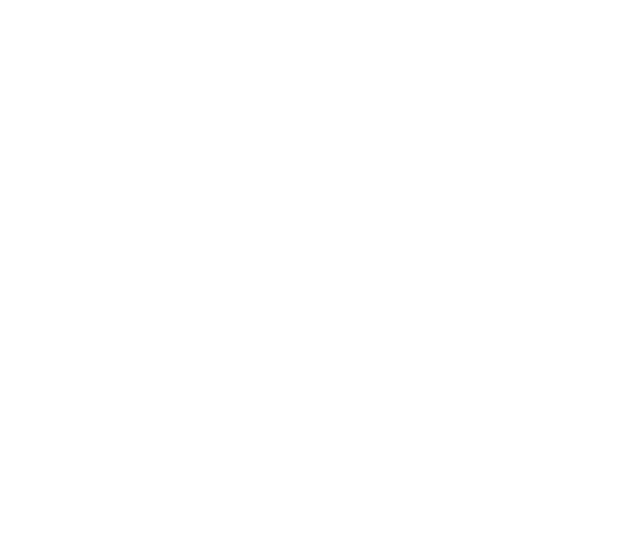
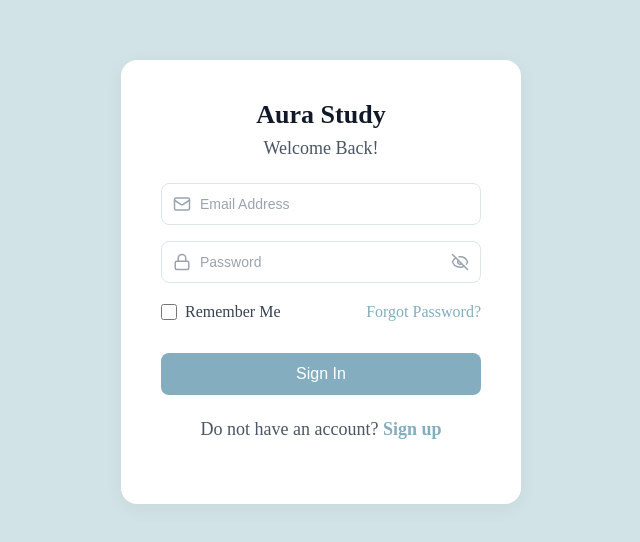
Before and after one commit to mnazzall/AiStudyAssistant, a React (Vite) app in the folder AiStudyAssist/: page /signin in a window 1280 px wide. Before the commit this address had no page. Shown: the part 118-660 px from the top of the page, without its empty margins (319-959 px from the left). Built offline with nearby package versions, Linux system fonts and the light colour scheme; no server answers.

Commit message:
sign in-up completed

```diff
--- a/AiStudyAssist/package.json
+++ b/AiStudyAssist/package.json
@@ -10,6 +10,7 @@
     "preview": "vite preview"
   },
   "dependencies": {
+    "@supabase/supabase-js": "^2.103.0",
     "lucide-react": "^1.7.0",
     "react": "^19.2.4",
     "react-dom": "^19.2.4",
--- a/AiStudyAssist/src/App.jsx
+++ b/AiStudyAssist/src/App.jsx
@@ -5,6 +5,7 @@ import './App.css'
 import MainLayout from './components/layout/mainLayout'
 import Topic from './components/topics/topic'
 import SignUp from './components/registration/signUp'
+import SignIn from './components/registration/signIn'
 
 function App() {
 
@@ -13,6 +14,7 @@ function App() {
       <Router>
         <Routes>
           <Route path="/signup" element={<SignUp />} />
+          <Route path="/signin" element={<SignIn />} />
           <Route path="/" element={<MainLayout />} />
           <Route path="/topics" element={<Topic />} />
         </Routes>
--- /dev/null
+++ b/AiStudyAssist/src/components/registration/signIn.css
@@ -0,0 +1,180 @@
+.signIn-container {
+  display: flex;
+  justify-content: center;
+  align-items: center;
+  min-height: 100vh;
+  background-color: var(--active-bg);
+  padding: 20px;
+  box-sizing: border-box;
+}
+
+
+.signIn-content {
+  background: white;
+  padding: 40px;
+  border-radius: 16px;
+  box-shadow: 0 4px 20px rgba(0, 0, 0, 0.05);
+  width: 100%;
+  max-width: 400px;
+    text-align: center;
+    display: flex;
+    flex-direction: column;
+}
+
+.signIn-content h1 {
+  margin: 0 0 8px 0;
+  font-size: 26px;
+  color: #111827;
+}
+
+.signIn-content p {
+  margin: 0 0 24px 0;
+  color: #4b5563;
+  font-size: 18px;
+}
+
+
+form {
+  display: flex;
+  flex-direction: column;
+  gap: 16px;
+}
+
+
+form > div:not(.remember-forgot-container) {
+  position: relative;
+  display: flex;
+  flex-direction: column;
+  gap: 6px;
+}
+
+
+label {
+  font-size: 13px;
+  font-weight: 500;
+  color: #374151;
+
+}
+
+
+.placeholder-icon-signin {
+  position: absolute;
+  left: 12px;
+  top: 50%;
+  transform: translateY(-50%);
+  color: #9ca3af;
+  pointer-events: none;
+}
+
+.password-toggle-icon {
+  position: absolute;
+  right: 12px;
+  top: 50%;
+  transform: translateY(-50%);
+  color: #9ca3af;
+  cursor: pointer;
+}
+
+
+input[type="email"],
+input[type="password"] {
+  width: 100%;
+  padding: 12px 16px 12px 38px;
+  border: 1px solid #dce7e9;
+  border-radius: 8px;
+  font-size: 14px;
+  outline: none;
+  transition: all 0.2s ease;
+  box-sizing: border-box;
+  color: #111827;
+}
+
+input[type="email"]::placeholder,
+input[type="password"]::placeholder {
+  color: #9ca3af;
+}
+
+input[type="email"]:focus,
+input[type="password"]:focus {
+  border-color: #79a1b0;
+  box-shadow: 0 0 0 3px rgba(121, 161, 176, 0.15);
+}
+
+
+.remember-forgot-container {
+  display: flex;
+  justify-content: space-between;
+  align-items: center;
+  margin-top: 4px;
+  margin-bottom: 8px;
+}
+
+.remember-me {
+  display: flex;
+  align-items: center;
+  gap: 8px;
+}
+
+
+.remember-me input[type="checkbox"] {
+  width: 16px;
+  height: 16px;
+  cursor: pointer;
+  accent-color: #84aebf;
+}
+
+.remember-me label {
+  cursor: pointer;
+  margin: 0;
+  font-size: 16px;
+}
+
+.forgot-password-link {
+  font-size: 13px;
+  color: #84aebf;
+  text-decoration: none;
+  font-weight: 500;
+  transition: color 0.2s;
+  font-size: 16px;
+}
+
+.forgot-password-link:hover {
+  color: #6a94a6;
+  text-decoration: underline;
+
+}
+
+button[type="submit"] {
+  width: 100%;
+  padding: 12px;
+  background-color: #84aebf; /* Aura Study teal */
+  color: white;
+  border: none;
+  border-radius: 8px;
+  font-size: 16px;
+  font-weight: 500;
+  cursor: pointer;
+  transition: background-color 0.2s ease;
+}
+
+button[type="submit"]:hover {
+  background-color: #6a94a6;
+}
+
+
+.signup-text {
+  margin-top: 24px;
+  text-align: center;
+  font-size: 14px;
+  color: #4b5563;
+}
+
+.signup-text a {
+  color: #84aebf;
+  text-decoration: none;
+  font-weight: 600;
+}
+
+.signup-text a:hover {
+  text-decoration: underline;
+}
--- /dev/null
+++ b/AiStudyAssist/src/components/registration/signIn.jsx
@@ -0,0 +1,69 @@
+import React,{useState} from "react";
+import { Mail, Lock, EyeOff, Eye } from "lucide-react";
+import './signIn.css'
+
+function SignIn() {
+    const [formData, setFormData] = useState({
+        email: "",
+        password: "",
+    });
+    const [showPassword, setShowPassword] = useState(false);
+
+    return(
+        <div className="signIn-container">
+            <div className="signIn-content">
+
+            <h1>Aura Study</h1>
+            <p>Welcome Back!</p>
+
+            <form>
+                <div>
+                    <Mail className="placeholder-icon-signin" size={18} />
+
+                    <input
+                        type="email"
+                        id="email"
+                        value={formData.email}
+                        placeholder="Email Address"
+                        onChange={(e) => setFormData({...formData, email: e.target.value})}
+                        required
+                    />
+                </div>
+                <div>
+                    <Lock className="placeholder-icon-signin" size={18} />
+
+                    <input
+                        type={showPassword ? "text" : "password"}
+                        id="password"
+                        value={formData.password}
+                        placeholder="Password"
+                        onChange={(e) => setFormData({...formData, password: e.target.value})}
+                        required
+                    />
+                    {showPassword ? (
+                        <Eye className="password-toggle-icon" size={18} onClick={() => setShowPassword(false)} />
+                    ) : (
+                        <EyeOff className="password-toggle-icon" size={18} onClick={() => setShowPassword(true)} />
+                    )}
+                </div>
+                <div className="remember-forgot-container">
+                <div className="remember-me">
+                    <input type="checkbox" id="rememberMe" />
+                    <label htmlFor="rememberMe">Remember Me</label>
+                </div>
+                <div className="forgot-password">
+                    <a href="/forgot-password" className="forgot-password-link">Forgot Password?</a>
+                </div>
+                </div>
+                <button type="submit">Sign In</button>
+            </form>
+
+            <div className="signup-text">
+                <p>Do not have an account? <a href="/signup">Sign up</a></p>
+             </div>
+            </div>
+
+        </div>
+    )}
+
+    export default SignIn;
--- a/AiStudyAssist/src/components/registration/signUp.css
+++ b/AiStudyAssist/src/components/registration/signUp.css
@@ -46,20 +46,24 @@ form {
   display: flex;
   flex-direction: row;
   gap: 16px;
+  flex-wrap: nowrap;
 }
 
 
-.name-input,form > div:not(.name-container) {
+.name-input, form > div:not(.name-container) {
   position: relative;
   flex: 1;
+  min-width: 0;
   display: flex;
   align-items: center;
 }
 
 
-.placeholder-icon {
+.placeholder-icon-signup {
   position: absolute;
   left: 12px;
+  top: 50%;
+  transform: translateY(-50%);
   color: #9ca3af;
   pointer-events: none;
 }
@@ -67,7 +71,7 @@ form {
 
 input {
   width: 100%;
-  padding: 12px 16px 12px 40px;
+  padding: 12px 40px 12px 40px;
   border: 1px solid #dce7e9;
   border-radius: 8px;
   font-size: 14px;
@@ -79,6 +83,15 @@ input {
 
 input::placeholder {
   color: #9ca3af;
+}
+
+.password-toggle-icon {
+  position: absolute;
+  right: 12px;
+  top: 50%;
+  transform: translateY(-50%);
+  color: #9ca3af;
+  cursor: pointer;
 }
 
 input:focus {
--- a/AiStudyAssist/src/components/registration/signUp.jsx
+++ b/AiStudyAssist/src/components/registration/signUp.jsx
@@ -1,6 +1,8 @@
-import React,{useState} from "react";
+import React, { useState } from "react";
 import { User, Calendar, Mail, Lock, EyeOff, Eye } from "lucide-react";
-import './signUp.css'
+import { useNavigate } from "react-router-dom";
+import { supabase } from "./supabaseClient";
+import './signUp.css';
 
 function SignUp() {
     const [formData, setFormData] = useState({
@@ -9,6 +11,50 @@ function SignUp() {
         email: "",
         password: "",
     });
+    const [showPassword, setShowPassword] = useState(false);
+
+    const [isLoading, setIsLoading] = useState(false);
+    const [errorMessage, setErrorMessage] = useState("");
+
+    const navigate = useNavigate();
+
+    const handleSubmit = async (e) => {
+        e.preventDefault();
+        setIsLoading(true);
+        setErrorMessage("");
+
+        try {
+
+            const { data, error } = await supabase.auth.signUp({
+                email: formData.email,
+                password: formData.password,
+                options: {
+                    data: {
+                        first_name: formData.firstName,
+                        last_name: formData.lastName,
+                    }
+                }
+            });
+
+
+            if (error) {
+                setErrorMessage(error.message);
+                setIsLoading(false);
+                return;
+            }
+
+            console.log("Supabase signup successful!", data);
+
+            alert("Account created! Please check your email to verify your account.");
+            navigate("/signin");
+
+        } catch (error) {
+            console.error("Unexpected error:", error);
+            setErrorMessage("An unexpected error occurred.");
+        } finally {
+            setIsLoading(false);
+        }
+    };
 
     return(
         <div className="signUp-container">
@@ -17,52 +63,68 @@ function SignUp() {
             <h1>Aura Study</h1>
             <p>Welcome to Aura Study. Create your account.</p>
 
-            <form>
+            {errorMessage && <p style={{ color: "#ef4444", fontSize: "14px", marginBottom: "16px" }}>{errorMessage}</p>}
+
+            <form onSubmit={handleSubmit}>
                 <div className="name-container">
                 <div className="name-input">
-                    <User className="placeholder-icon" size={18} />
+                    <User className="placeholder-icon-signup" size={18} />
                     <input
                         type="text"
                         value={formData.firstName}
                         placeholder="First Name"
                         onChange={(e) => setFormData({...formData, firstName: e.target.value})}
+
                     />
                 </div>
                 <div className="name-input">
-                    <User className="placeholder-icon" size={18} />
+                    <User className="placeholder-icon-signup" size={18} />
                     <input
                         type="text"
                         value={formData.lastName}
                         placeholder="Last Name"
                         onChange={(e) => setFormData({...formData, lastName: e.target.value})}
+
                     />
                 </div>
                 </div>
                 <div>
-                    <Mail className="placeholder-icon" size={18} />
+                    <Mail className="placeholder-icon-signup" size={18} />
                     <input
                         type="email"
                         value={formData.email}
                         placeholder="Email Address"
                         onChange={(e) => setFormData({...formData, email: e.target.value})}
+                        required
                     />
                 </div>
                 <div>
-                    <Lock className="placeholder-icon" size={18} />
+                    <Lock className="placeholder-icon-signup" size={18} />
                     <input
-                        type="password"
+                        type={showPassword ? "text" : "password"}
                         value={formData.password}
                         placeholder="Password"
                         onChange={(e) => setFormData({...formData, password: e.target.value})}
+                        required
+                        minLength={6}
                     />
+                    {showPassword ? (
+                        <Eye className="password-toggle-icon" size={18} onClick={() => setShowPassword(false)} />
+                    ) : (
+                        <EyeOff className="password-toggle-icon" size={18} onClick={() => setShowPassword(true)} />
+                    )}
                 </div>
-                <button type="submit">Sign Up</button>
+
+                <button type="submit" disabled={isLoading}>
+                    {isLoading ? "Creating Account..." : "Sign Up"}
+                </button>
             </form>
             <div className="signin-text">
                 <p>Already have an account? <a href="/signin">Sign in</a></p>
-                </div>
+            </div>
             </div>
         </div>
-    )}
+    )
+}
 
-    export default SignUp;
+export default SignUp;
--- /dev/null
+++ b/AiStudyAssist/src/components/registration/supabaseClient.js
@@ -0,0 +1,8 @@
+
+import { createClient } from '@supabase/supabase-js';
+
+// You get these values from your Supabase Dashboard -> Project Settings -> API
+const supabaseUrl = import.meta.env.VITE_SUPABASE_URL;
+const supabaseAnonKey = import.meta.env.VITE_SUPABASE_ANON_KEY;
+
+export const supabase = createClient(supabaseUrl, supabaseAnonKey);
```
Also changed, not shown: 1 other file (tests, documents, lock files or other folders).
